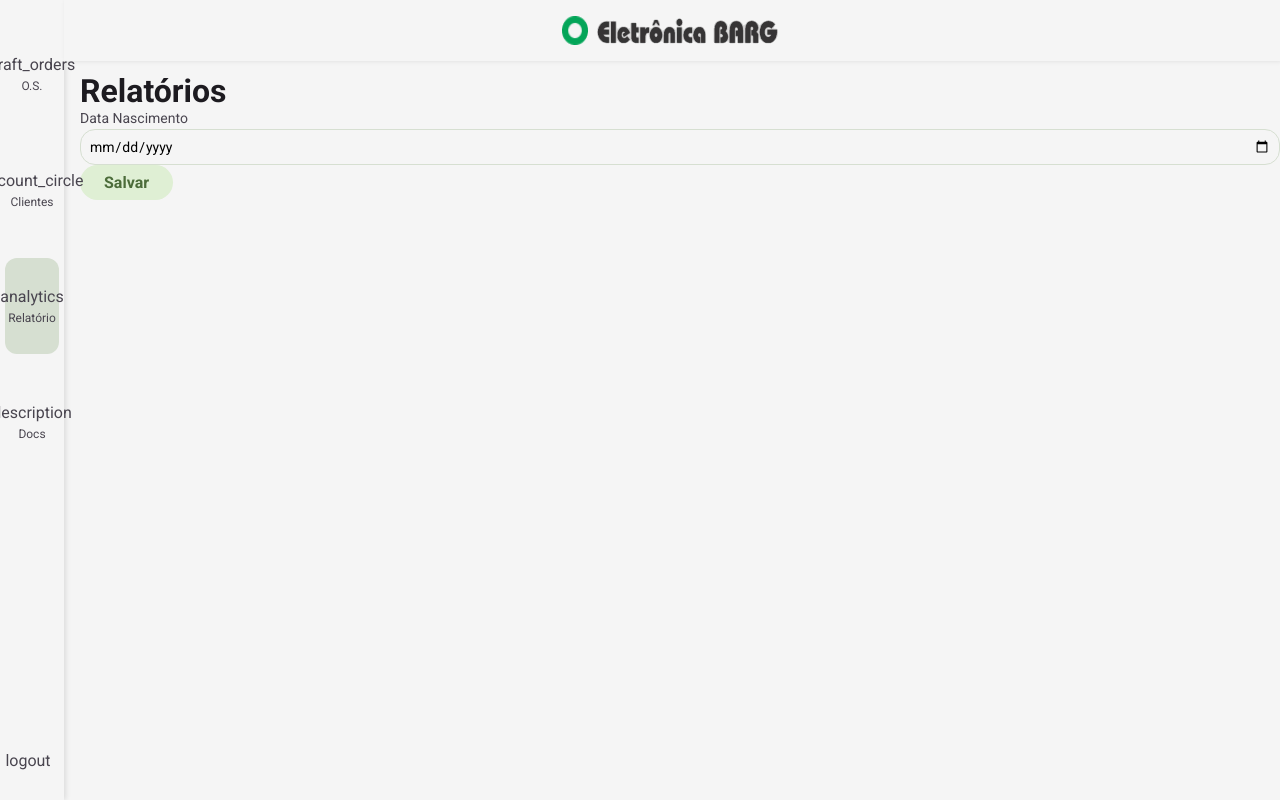
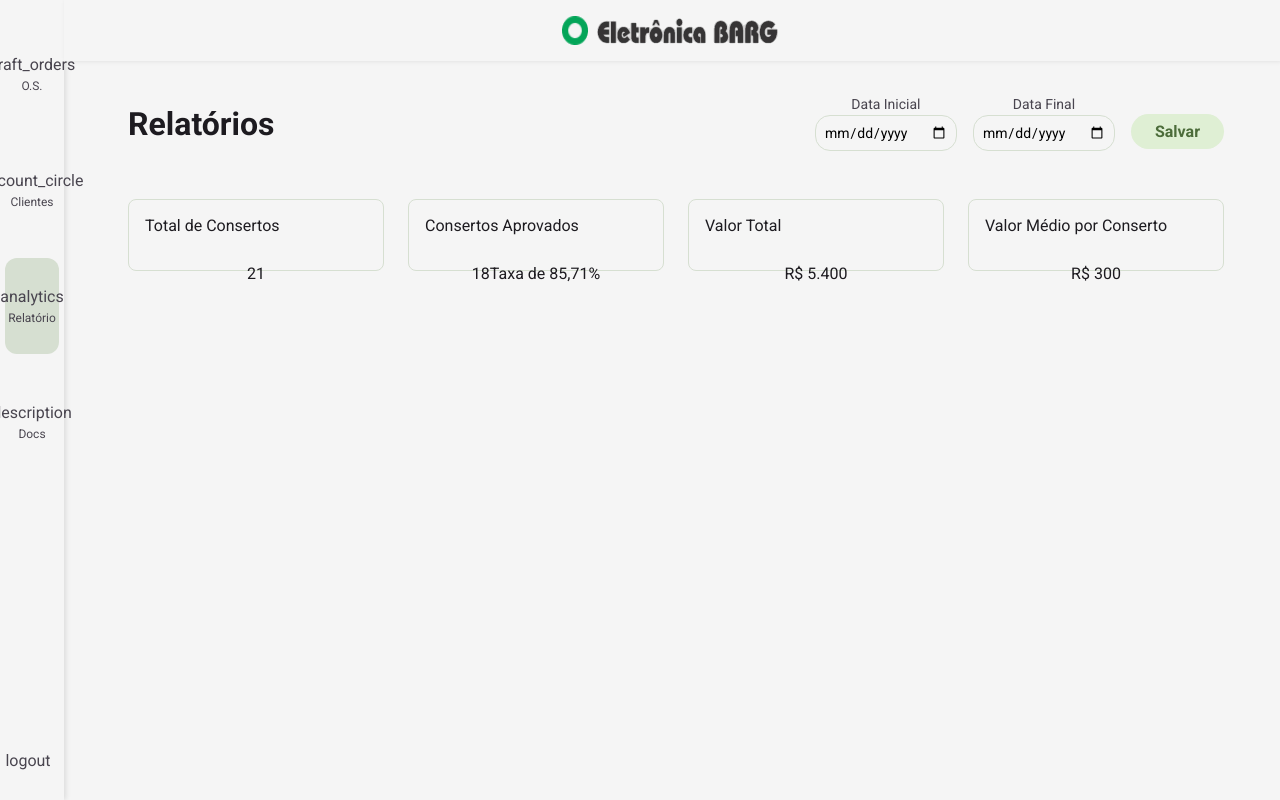
Before and after one commit to YasminZanonBarg/EletronicaBarg, a React (Vite) app: page /Report in a window 1280 px wide. Built offline with nearby package versions, Linux system fonts and the light colour scheme; no server answers.

Commit message:
report page

```diff
--- /dev/null
+++ b/src/components/ReportChart/index.tsx
@@ -0,0 +1,16 @@
+import { ReactNode } from 'react';
+import { ReportChartStyle } from './styles';
+
+interface ReportChartProps {
+  title: string;
+  children?: ReactNode; // Adicionando explicitamente a propriedade `children`
+}
+
+export function ReportChart({ title, children }: ReportChartProps) {
+  return (
+    <ReportChartStyle>
+      <div className="title">{title}</div>
+      <div className="content">{children}</div> {/* Renderiza o conteúdo passado */}
+    </ReportChartStyle>
+  );
+}
--- /dev/null
+++ b/src/components/ReportChart/styles.ts
@@ -0,0 +1,16 @@
+import styled from "styled-components";
+
+export const ReportChartStyle = styled.div`
+  border: 1px solid ${(props) => props.theme['gray-400']};
+  border-radius: 8px;
+  background-color: ${(props) => props.theme['white']};
+  color: ${(props) => props.theme['gray-700']};
+  padding: 1rem;
+  text-align: left;
+
+  .content {
+    display: flex;
+    align-items: center;
+    justify-content: center;
+  }
+`;
--- a/src/pages/Report/index.tsx
+++ b/src/pages/Report/index.tsx
@@ -2,9 +2,11 @@ import "@material/web/icon/icon.js"
 
 import { NavigationRail } from "../../components/NavigationRail"
 import { Header } from "../../components/Header"
-import { Container, Content } from "./styles"
 import { SaveButton } from "../../components/SaveButton"
 import { TextField } from "../../components/TextField"
+import { ReportChart } from "../../components/ReportChart"
+
+import { Container, Content, HeaderContainer, ReportContainer } from "./styles"
 
 export function Report() {
 
@@ -16,9 +18,45 @@ export function Report() {
         <Header />
 
         <main>
-          <h1>Relatórios</h1>
-          <TextField id="born_date" label="Data Nascimento" type="date"/>
-          <SaveButton />
+          <HeaderContainer>
+            <div>
+              <h1>Relatórios</h1>
+            </div>
+
+            <span>
+              <div>
+                <TextField id="de" label="Data Inicial" type="date"/>
+              </div>
+              <div>
+                <TextField id="para" label="Data Final" type="date"/>
+              </div>
+              <div className="save_button">
+                <SaveButton />
+              </div>
+            </span>
+          </HeaderContainer>
+
+          <ReportContainer>
+
+            <ReportChart title="Total de Consertos">
+              <p>21</p>
+            </ReportChart>
+
+            <ReportChart title="Consertos Aprovados">
+              <p>18</p>
+              <p>Taxa de 85,71%</p>
+            </ReportChart>
+
+            <ReportChart title="Valor Total">
+              <p>R$ 5.400</p>
+            </ReportChart>
+
+            <ReportChart title="Valor Médio por Conserto">
+              <p>R$ 300</p>
+            </ReportChart>
+          </ReportContainer>
+
+
         </main>
 
       </Content>
--- a/src/pages/Report/styles.ts
+++ b/src/pages/Report/styles.ts
@@ -2,7 +2,7 @@ import styled from "styled-components"
 
 export const Container = styled.div`
   display: flex;
-  flex-direction: column;  // Altera para coluna, para evitar sobreposição
+  flex-direction: column;
   height: 100vh;
 `;
 
@@ -12,7 +12,7 @@ export const Navbar = styled.div`
   padding: 1rem;
   position: sticky;
   top: 0;
-  z-index: 10;  // Garante que a navbar fique sempre no topo
+  z-index: 10;
 `;
 
 export const Content = styled.div`
@@ -22,7 +22,45 @@ export const Content = styled.div`
   overflow-y: auto;
 
   main {
-    margin-left: 5rem;
-    margin-top: 4.5rem;
+    margin-left: 8rem;
+    margin-top: 6rem;
+    margin-right: 3.5rem;
   }
 `;
+
+export const HeaderContainer = styled.div`
+  display: flex;
+  flex-direction: row;
+  justify-content: space-between;
+  align-items: center;
+
+  span {
+    display: flex;
+    flex-direction: row;
+    gap: 1rem;
+    align-items: center;
+  }
+
+  span div {
+    display: flex;
+    align-items: center;
+  }
+
+  .save_button {
+    margin-top: 1rem;
+  }
+`;
+
+export const ReportContainer = styled.div`
+  margin-top: 3rem;
+  display: flex;
+  flex-wrap: wrap;
+  gap: 1.5rem;
+  justify-content: center;
+
+  div {
+    flex: 1 1 calc(25% - 1.5rem);
+    min-width: 20%;
+    min-height: 100%;
+  }
+`;
```
